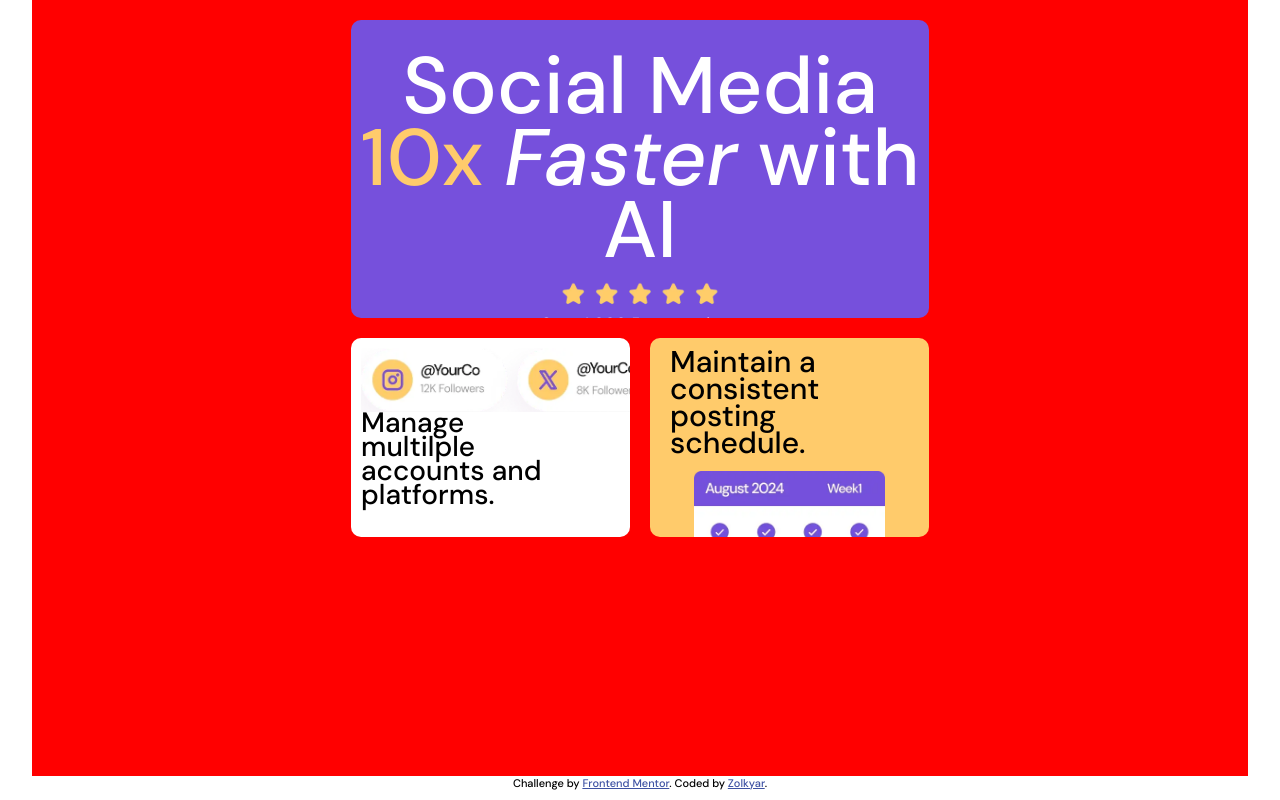
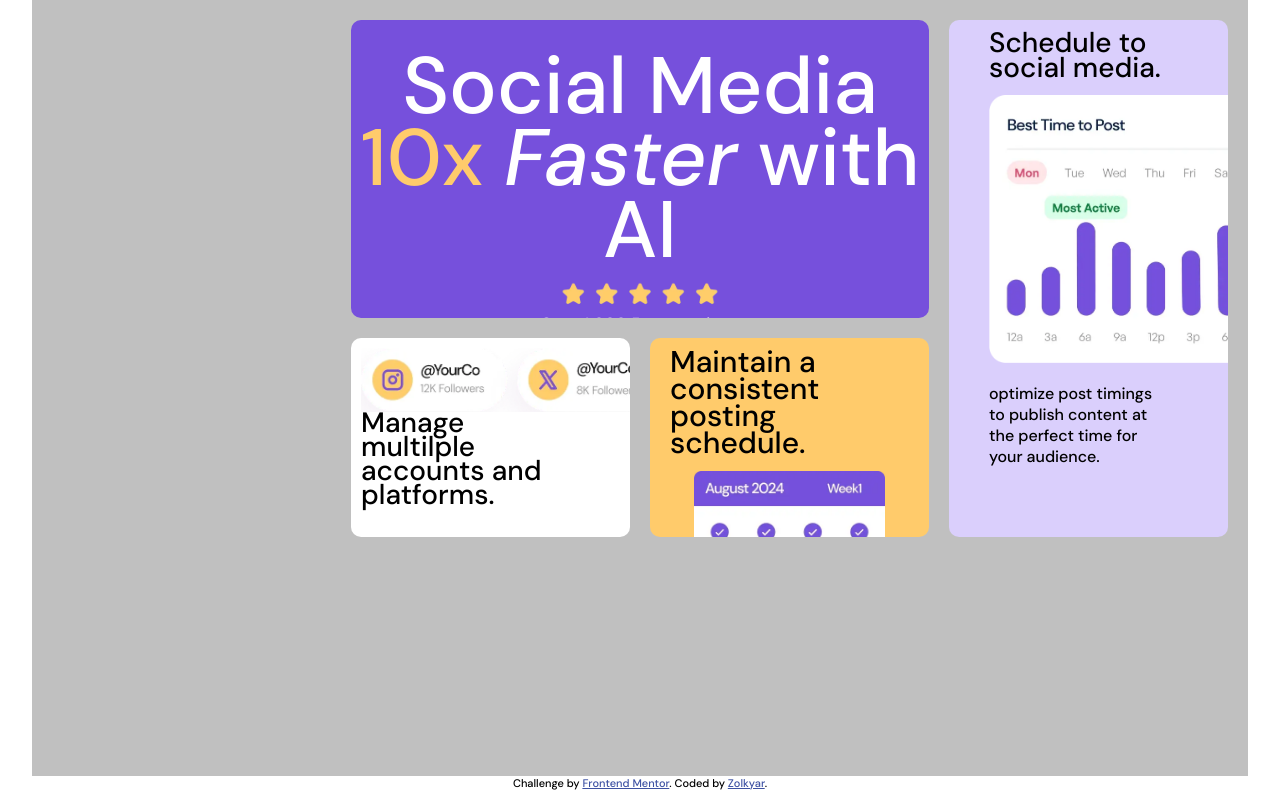
Before and after one commit to zolkyar/bento-grid, a plain HTML site: page index.html in a window 1280 px wide. Drawn offline with Linux system fonts and the light colour scheme.

Commit message:
Styled section 4 of the grid.

```diff
--- a/index.html
+++ b/index.html
@@ -31,7 +31,7 @@
     <div class="section s4">
       <h1>Schedule to social media.</h1>
       <img src="./assets/images/illustration-schedule-posts.webp" alt="schedule posts">
-      <p>optimize post timings to publish content at the perfect time for audience.</p>
+      <p>optimize post timings to publish content at the perfect time for your audience.</p>
     </div>
     <div class="section s5">
       <img src="./assets/images/illustration-grow-followers.webp" alt="audience growth">
--- a/styles.css
+++ b/styles.css
@@ -19,7 +19,7 @@ body {
     height: 97%;
     margin: 0 auto;
     max-width: 1500px;
-    background-color: red;
+    background-color: rgb(192, 192, 192);
     display: grid;
     grid-template-columns: 1fr 1fr 1fr 1fr;
     grid-template-rows: 1.5fr 1fr 1fr;
@@ -34,7 +34,7 @@ body {
     overflow: hidden;
 }
 
-.section:not(.s1):not(.s2):not(.s3){
+.section:not(.s1):not(.s2):not(.s3):not(.s4){
     display: none;
 }
 
@@ -109,6 +109,24 @@ body {
 .s4 {
     grid-column: 4/ span 1;
     grid-row: 1/ span 2;
+    background-color: hsl(254, 88%, 90%);
+    color: black;
+    padding: 10px 40px;
+}
+
+.s4 h1{
+    font-size: 28px;
+    width: 200px;
+    line-height: .9;
+}
+
+.s4 img{
+    width: 300px;
+    margin: 15px 0;
+}
+
+.s4 p{
+    width: 180px;
 }
 
 .s5 {
```
